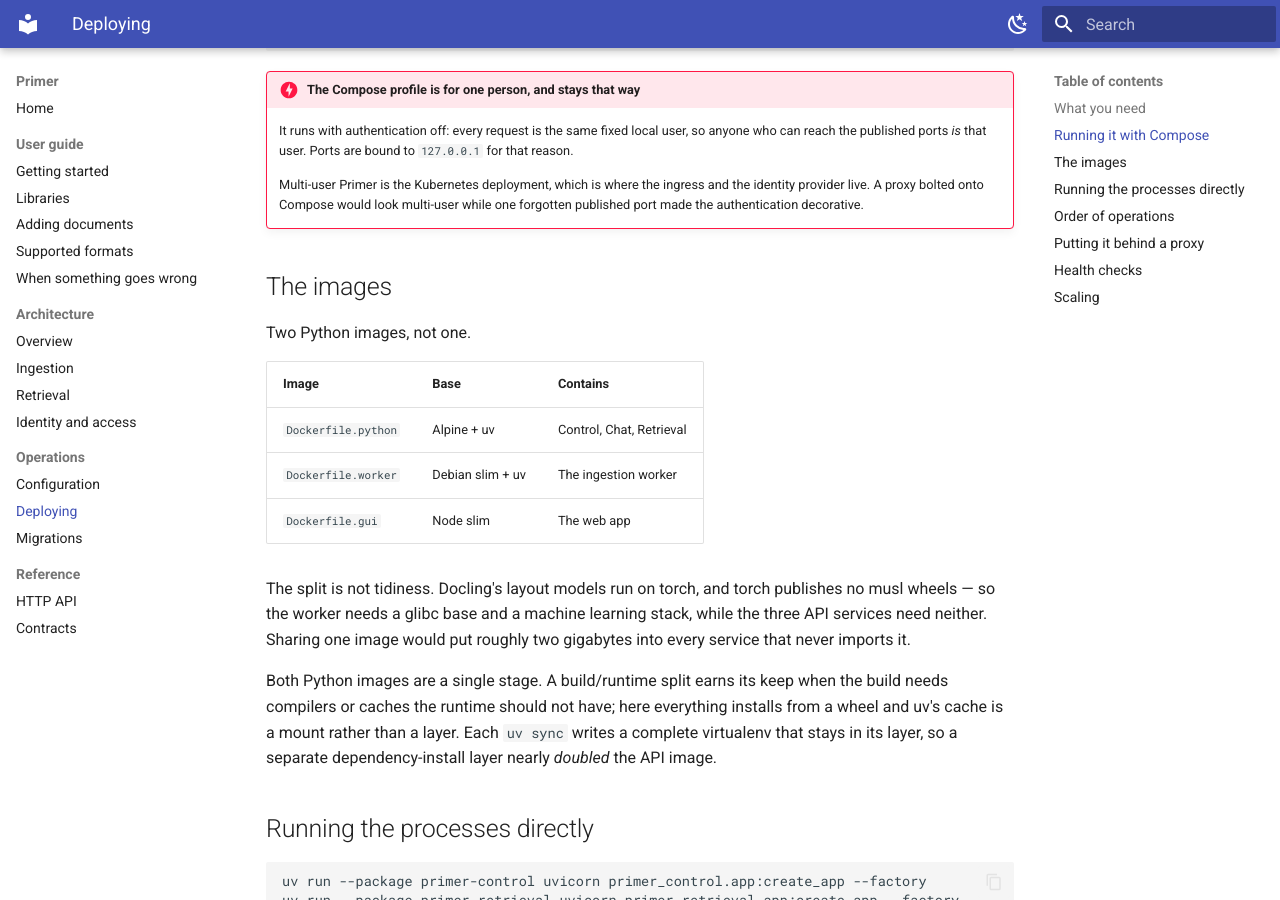
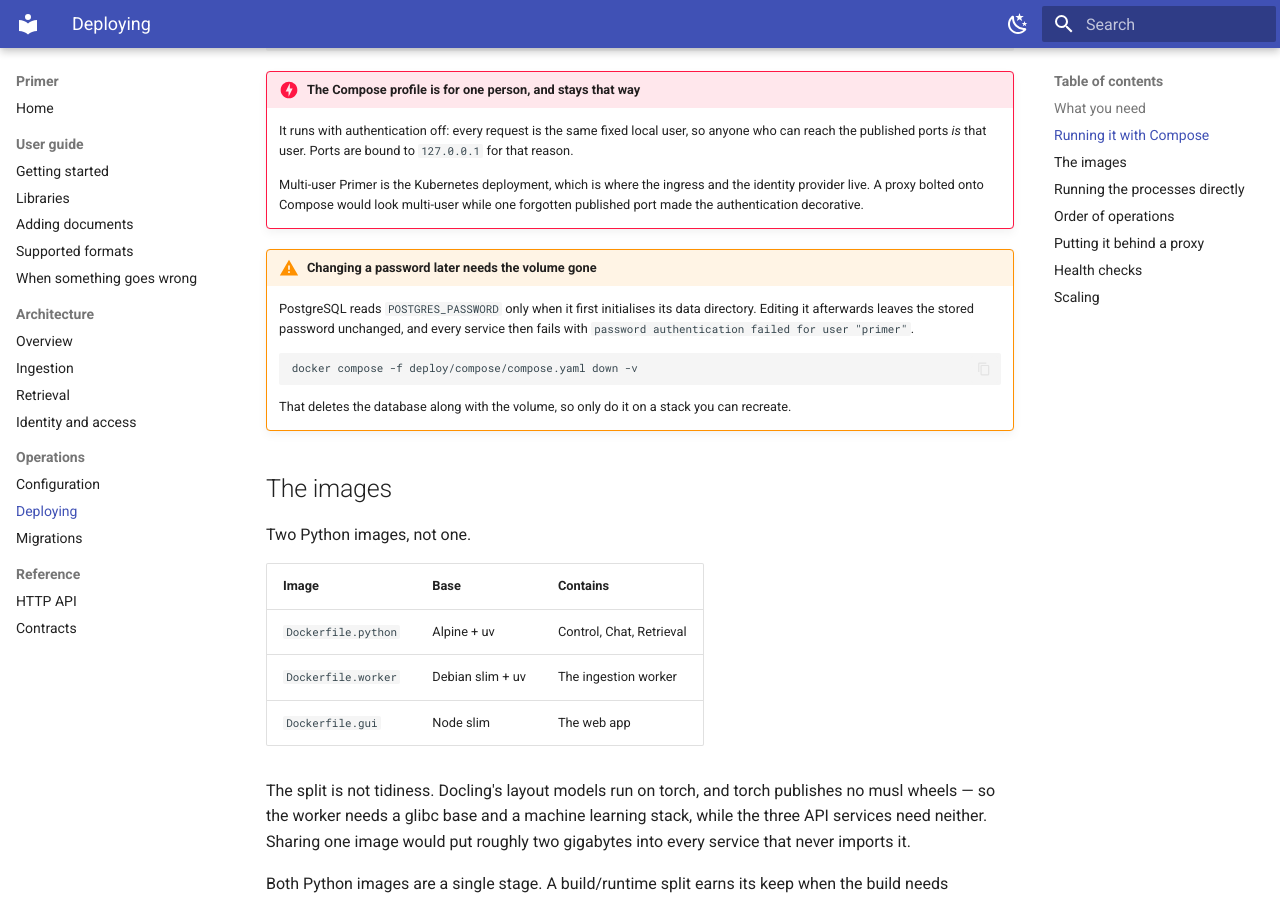
Before and after one commit to isaiah-harville/Primer, an MkDocs documentation site: the page built from docs/operations/deploying.md, in a window 1280 px wide and 900 px high, scrolled down 703 px. Built offline with MkDocs 1.6.1 and Material for MkDocs 9.7.7, drawn with Linux system fonts in a browser that asks for light colours.

Commit message:
docs: warn that a Postgres password change needs the volume gone
PostgreSQL reads POSTGRES_PASSWORD only when it initialises its data
directory. Editing it afterwards leaves the stored password unchanged and
every service fails with 'password authentication failed', which reads like
a configuration error in Primer rather than a stale volume.

````diff
--- a/docs/operations/deploying.md
+++ b/docs/operations/deploying.md
@@ -29,6 +29,19 @@ deploy/compose/scripts/smoke.sh
     ingress and the identity provider live. A proxy bolted onto Compose
     would look multi-user while one forgotten published port made the
     authentication decorative.
+
+!!! warning "Changing a password later needs the volume gone"
+    PostgreSQL reads `POSTGRES_PASSWORD` only when it first initialises its
+    data directory. Editing it afterwards leaves the stored password
+    unchanged, and every service then fails with `password authentication
+    failed for user "primer"`.
+
+    ```bash
+    docker compose -f deploy/compose/compose.yaml down -v
+    ```
+
+    That deletes the database along with the volume, so only do it on a stack
+    you can recreate.
 
 ## The images
 
````
Also changed, not shown: 1 other file.
